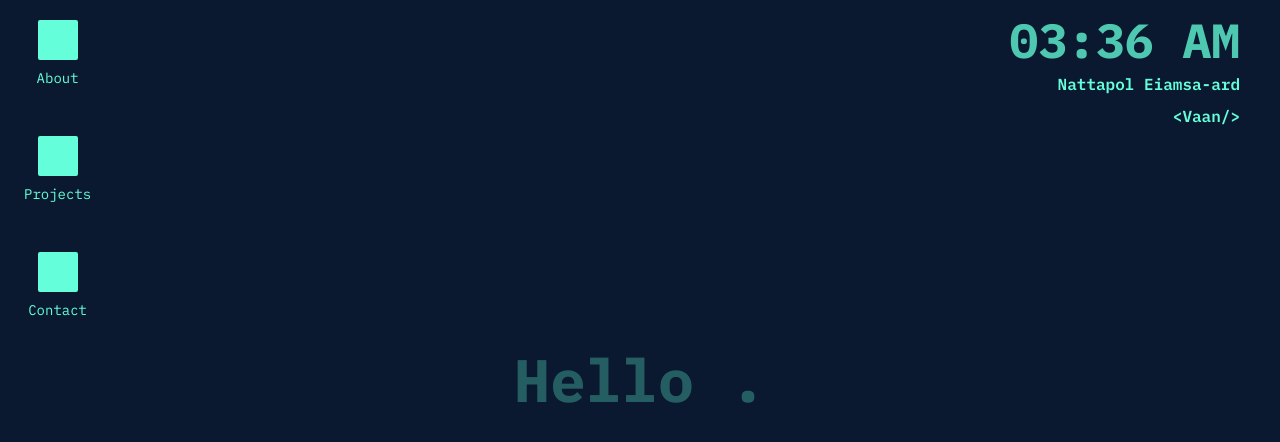
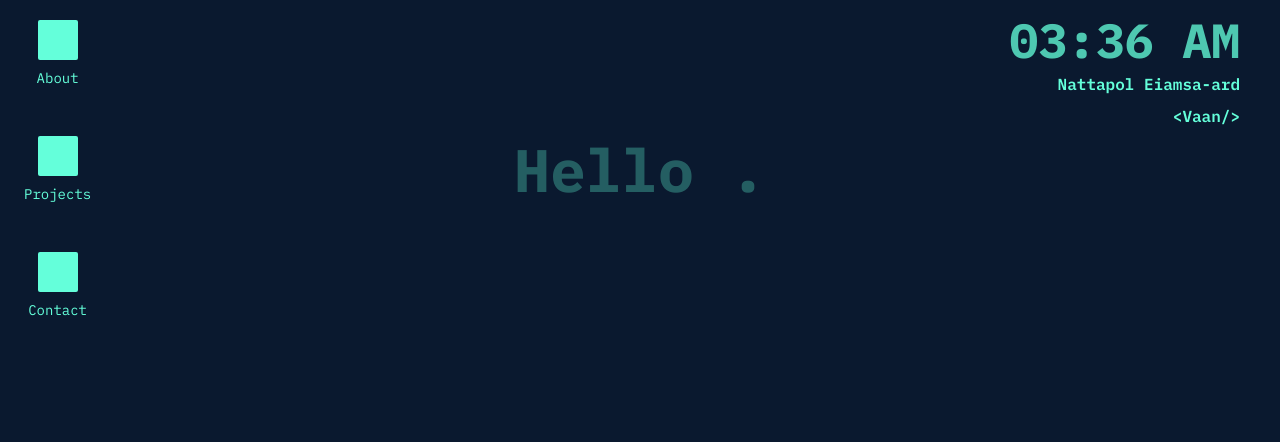
Before and after one commit to nattapoleim/portfolio-os, a Next.js app: page / in a window 1280 px wide. Shown: the top 442 px of the page. Built offline with nearby package versions, Linux system fonts and the light colour scheme.

Commit message:
Update height

```diff
--- a/components/ClientComponent.tsx
+++ b/components/ClientComponent.tsx
@@ -29,11 +29,7 @@ const ClientComponent: FC<{ children: ReactNode }> = ({ children }) => {
 
   return (
     <div
-      style={{
-        height: `${currentH}px`,
-        maxHeight: `${currentH}px`,
-      }}
-      className="w-screen"
+      className={`w-screen h-[${currentH}px] max-h-[${currentH}]`}
     >
       {isLoading && isHome ? (
         <InitLoading finishLoading={finishLoading} isMobile={isMobile} />
```
